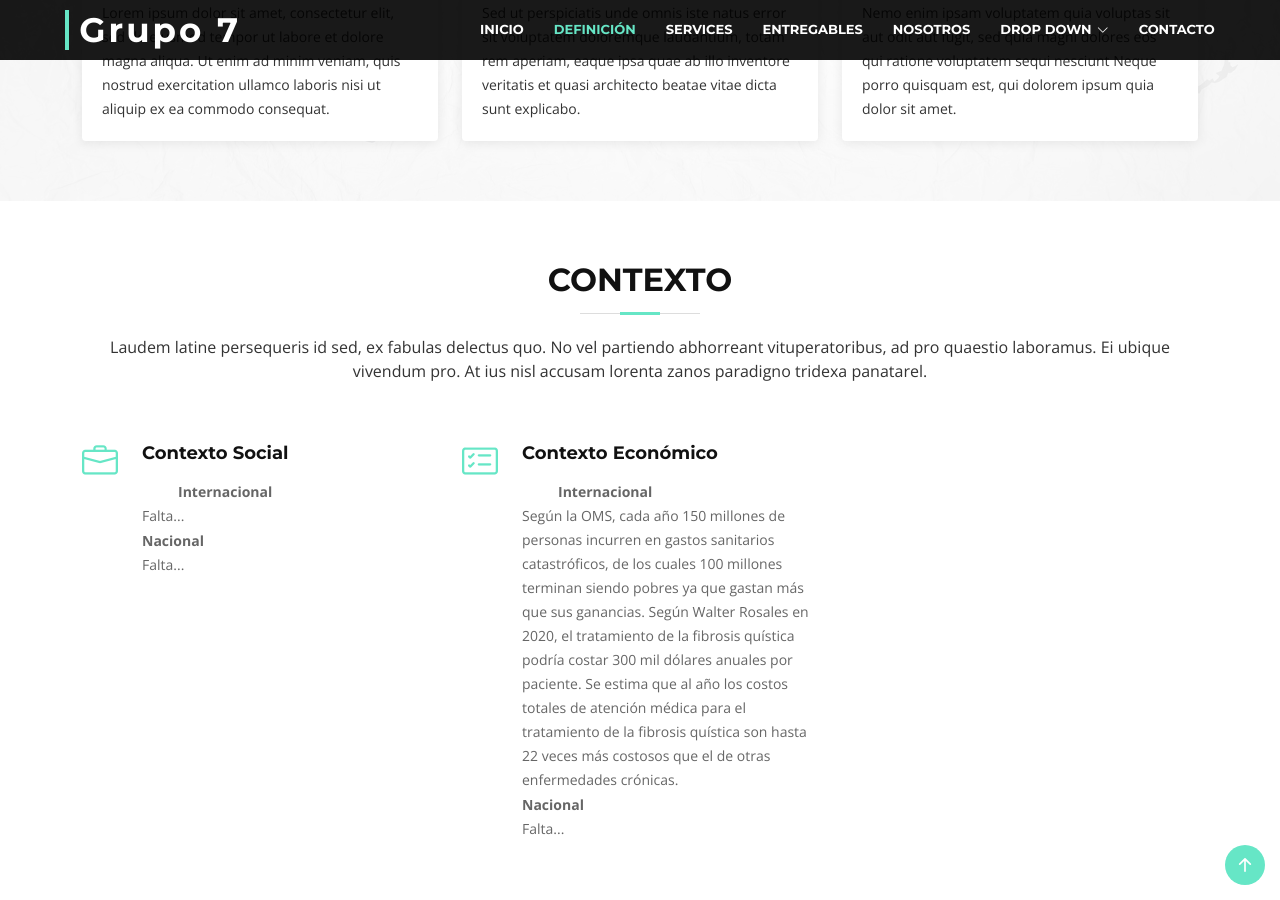
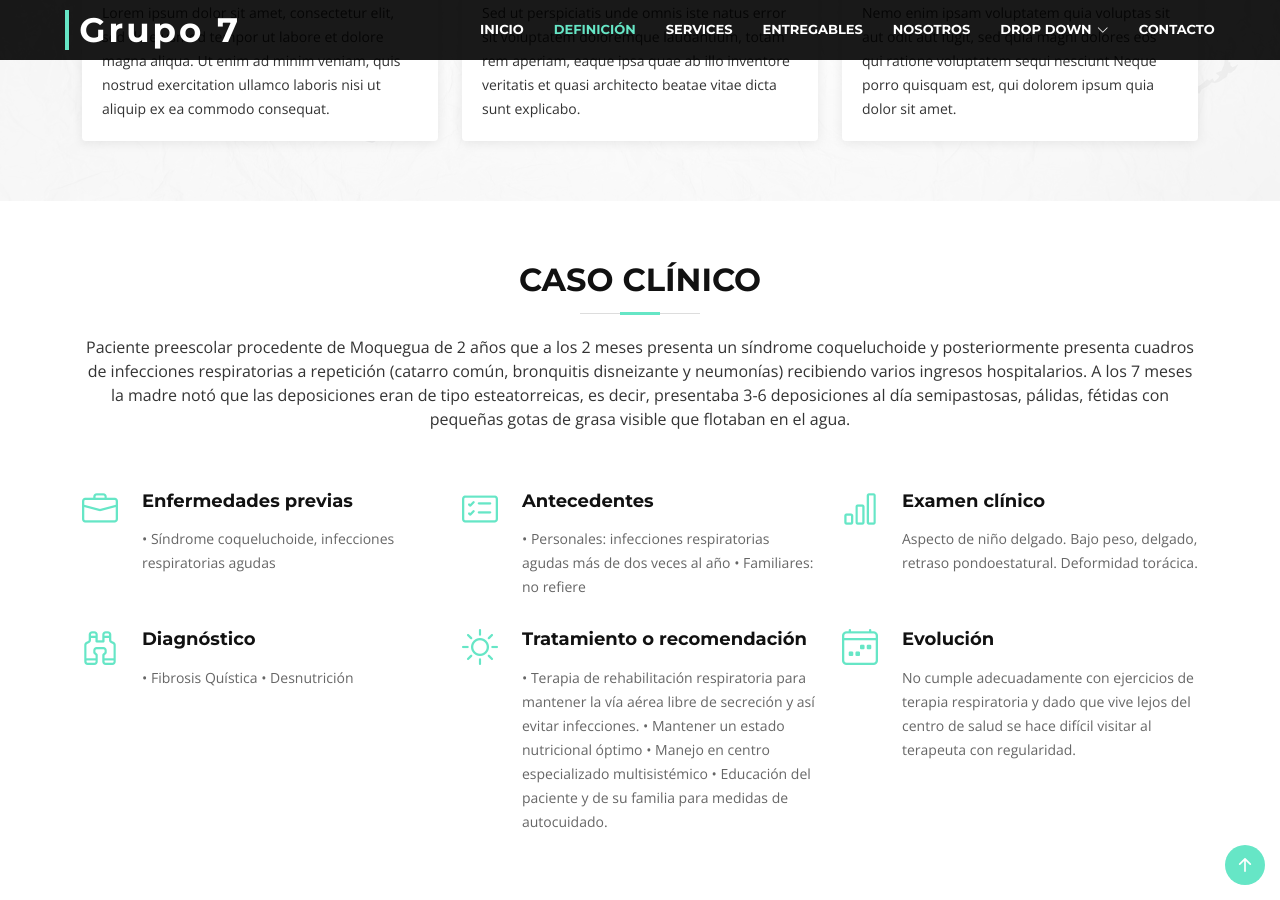
Before and after one commit to grupo7-Biodiseno/grupo7-Biodiseno.github.io, a Jekyll site: the page index.html, which Jekyll copies as it is, in a window 1280 px wide and 900 px high, scrolled down 1705 px. Built offline with Jekyll 4.4.1, drawn with Linux system fonts in a browser that asks for light colours; Markdown is read by kramdown in place of the engine named in the settings.

Commit message:
statecase

```diff
--- a/index.html
+++ b/index.html
@@ -244,51 +244,53 @@
       <div class="container" data-aos="fade-up">
 
         <header class="section-header wow fadeInUp">
-          <h3>Contexto</h3>
-          <p>Laudem latine persequeris id sed, ex fabulas delectus quo. No vel partiendo abhorreant vituperatoribus, ad pro quaestio laboramus. Ei ubique vivendum pro. At ius nisl accusam lorenta zanos paradigno tridexa panatarel.</p>
+          <h3>Caso Clínico</h3>
+          <p>Paciente preescolar procedente de Moquegua de 2 años que a los 2 meses presenta un síndrome coqueluchoide y posteriormente presenta cuadros de infecciones respiratorias a repetición (catarro común, bronquitis disneizante y neumonías) recibiendo varios ingresos hospitalarios. A los 7 meses la madre notó que las deposiciones eran de tipo esteatorreicas, es decir, presentaba 3-6 deposiciones al día semipastosas, pálidas, fétidas con pequeñas gotas de grasa visible que flotaban en el agua.</p>
         </header>
 
         <div class="row">
 
           <div class="col-lg-4 col-md-6 box" data-aos="fade-up" data-aos-delay="100">
             <div class="icon"><i class="bi bi-briefcase"></i></div>
-            <h4 class="title"><a href="">Contexto Social</a></h4>
-            <strong class="description">Internacional</strong>
-            <p class="description">Falta...</p>
-            <strong class="description">Nacional</strong>
-            <p class="description">Falta...</p>
+            <h4 class="title"><a href="">Enfermedades previas</a></h4>
+            <p class="description">•	Síndrome coqueluchoide, infecciones respiratorias agudas</p>
           </div>
+
           <div class="col-lg-4 col-md-6 box" data-aos="fade-up" data-aos-delay="200">
             <div class="icon"><i class="bi bi-card-checklist"></i></div>
-            <h4 class="title"><a href="">Contexto Económico</a></h4>
-            <strong class="description">Internacional</strong>
-            <p class="description">Según la OMS, cada año 150 millones de personas incurren en gastos sanitarios catastróficos, de los cuales 100 millones terminan siendo pobres ya que gastan más que sus ganancias.
-              Según Walter Rosales en 2020, el tratamiento de la fibrosis quística podría costar 300 mil dólares anuales por paciente. Se estima que al año los costos totales de atención médica para el tratamiento de la fibrosis quística son hasta 22 veces más costosos que el de otras enfermedades crónicas.</p>
-            <strong class="description">Nacional</strong>
-            <p class="description">Falta...</p>
+            <h4 class="title"><a href="">Antecedentes</a></h4>
+            <p class="description">•	Personales: infecciones respiratorias agudas más de dos veces al año
+              •	Familiares: no refiere</p>
           </div>
-          <!-- OCULTADOOOOOOOOOO <3
+
           <div class="col-lg-4 col-md-6 box" data-aos="fade-up" data-aos-delay="300">
             <div class="icon"><i class="bi bi-bar-chart"></i></div>
-            <h4 class="title"><a href="">Sed ut perspiciatis</a></h4>
-            <p class="description">Duis aute irure dolor in reprehenderit in voluptate velit esse cillum dolore eu fugiat nulla pariatur</p>
+            <h4 class="title"><a href="">Examen clínico</a></h4>
+            <p class="description">Aspecto de niño delgado. Bajo peso, delgado, retraso pondoestatural. Deformidad torácica.</p>
           </div>
+
           <div class="col-lg-4 col-md-6 box" data-aos="fade-up" data-aos-delay="200">
             <div class="icon"><i class="bi bi-binoculars"></i></div>
-            <h4 class="title"><a href="">Magni Dolores</a></h4>
-            <p class="description">Excepteur sint occaecat cupidatat non proident, sunt in culpa qui officia deserunt mollit anim id est laborum</p>
+            <h4 class="title"><a href="">Diagnóstico</a></h4>
+            <p class="description">•	Fibrosis Quística
+              •	 Desnutrición</p>
           </div>
+
           <div class="col-lg-4 col-md-6 box" data-aos="fade-up" data-aos-delay="300">
             <div class="icon"><i class="bi bi-brightness-high"></i></div>
-            <h4 class="title"><a href="">Nemo Enim</a></h4>
-            <p class="description">At vero eos et accusamus et iusto odio dignissimos ducimus qui blanditiis praesentium voluptatum deleniti atque</p>
+            <h4 class="title"><a href="">Tratamiento o recomendación</a></h4>
+            <p class="description">• Terapia de rehabilitación respiratoria para mantener la vía aérea libre de secreción y así evitar infecciones.
+              • Mantener un estado nutricional óptimo
+              • Manejo en centro especializado multisistémico
+              • Educación del paciente y de su familia para medidas de autocuidado.</p>
           </div>
+
           <div class="col-lg-4 col-md-6 box" data-aos="fade-up" data-aos-delay="400">
             <div class="icon"><i class="bi bi-calendar4-week"></i></div>
-            <h4 class="title"><a href="">Eiusmod Tempor</a></h4>
-            <p class="description">Et harum quidem rerum facilis est et expedita distinctio. Nam libero tempore, cum soluta nobis est eligendi</p>
+            <h4 class="title"><a href="">Evolución</a></h4>
+            <p class="description">No cumple adecuadamente con ejercicios de terapia respiratoria y dado que vive lejos del centro de salud se hace difícil visitar al terapeuta con regularidad.</p>
           </div>
-          -->
+
 
         </div>
 
```
